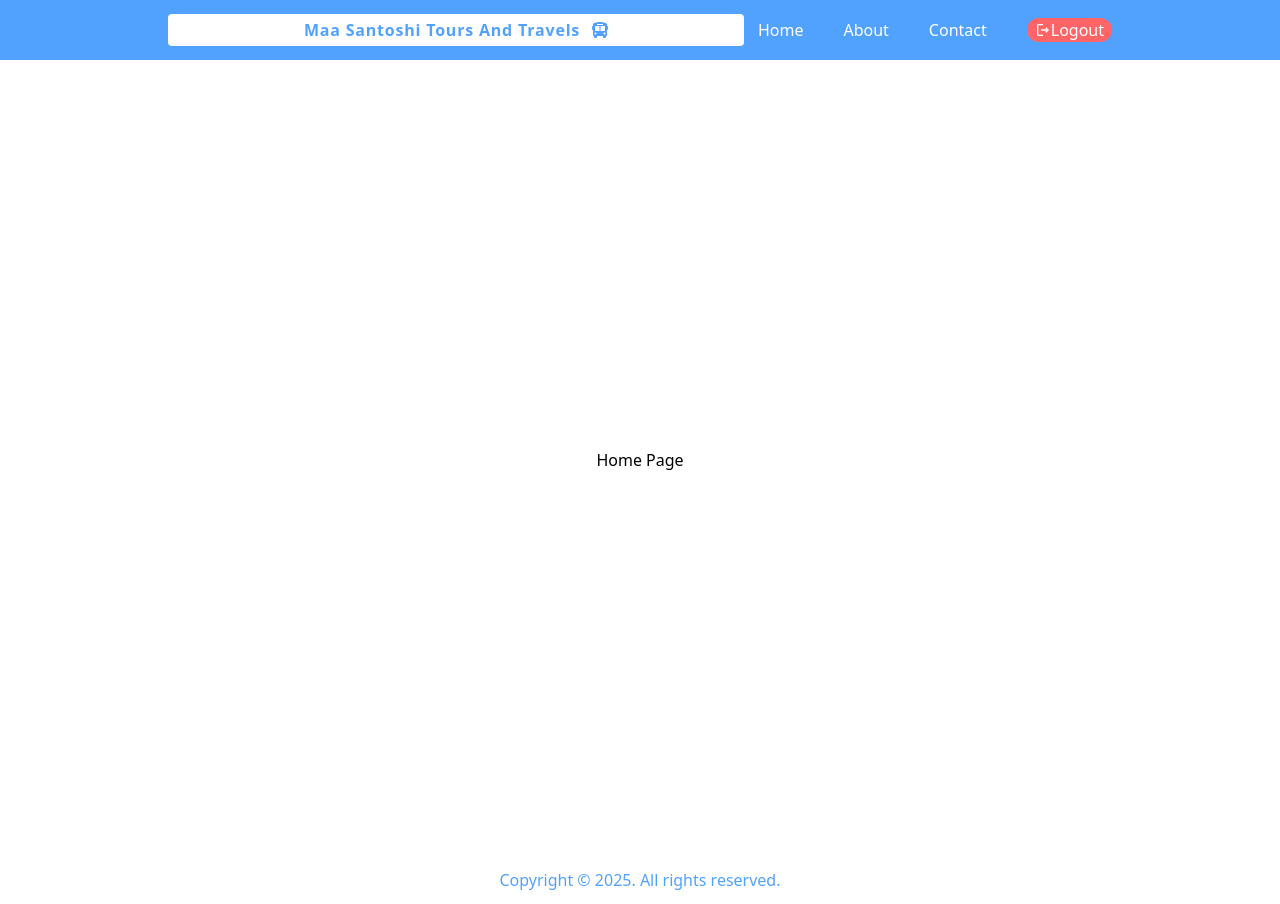
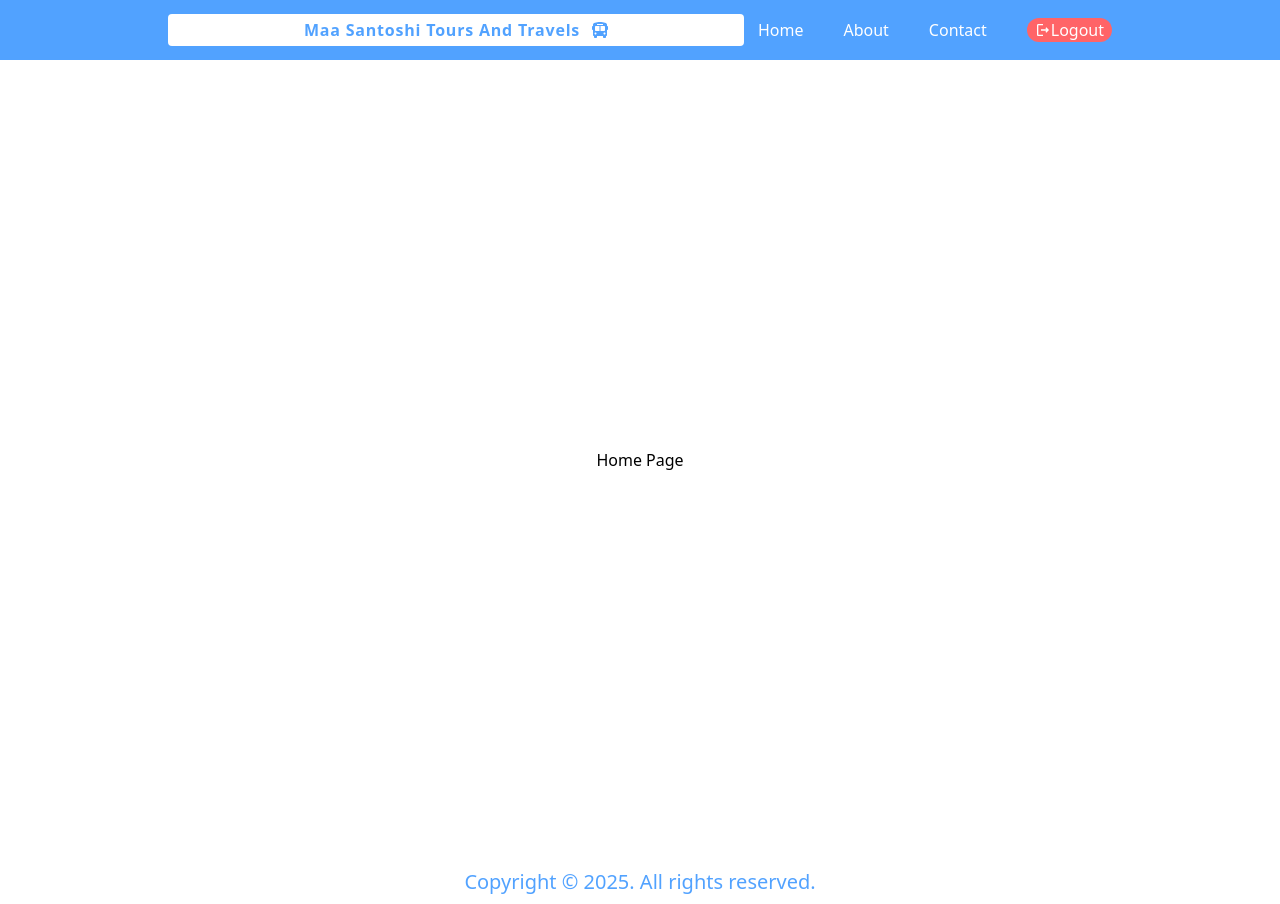
Before and after one commit to Kamal-Krushna-Sahu/Tour-and-Travels, a React (Vite) app in the folder frontend/: page /app in a window 1280 px wide. Built offline with nearby package versions, Linux system fonts and the light colour scheme.

Commit message:
updated footer

```diff
--- a/frontend/src/components/ui/Footer.jsx
+++ b/frontend/src/components/ui/Footer.jsx
@@ -2,7 +2,7 @@ import React from 'react'
 
 const Footer = () => {
   return (
-    <div className='w-full p-2'>
+    <div className='w-full p-2 shadow-lg md:text-xl'>
       <h2 className='text-center text-blue-400'>Copyright © 2025. All rights reserved.</h2>
     </div>
   )
```
